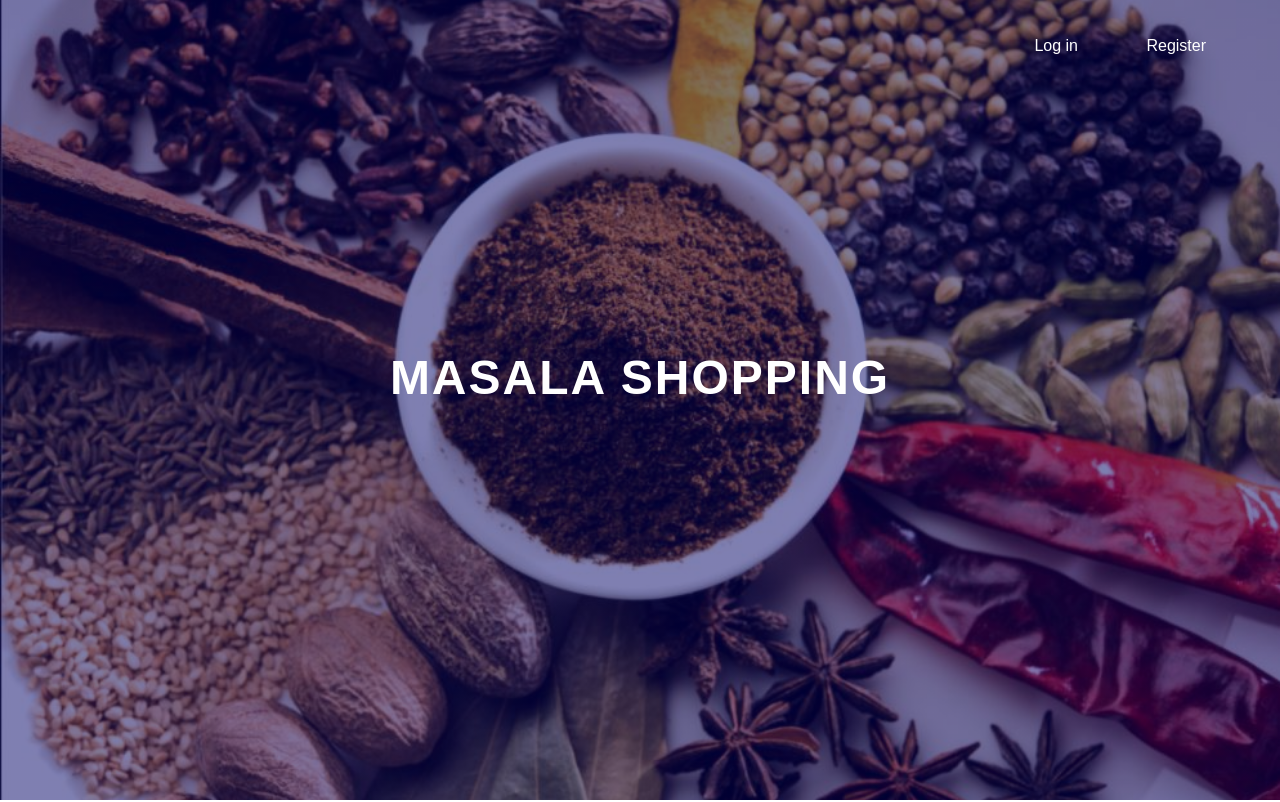
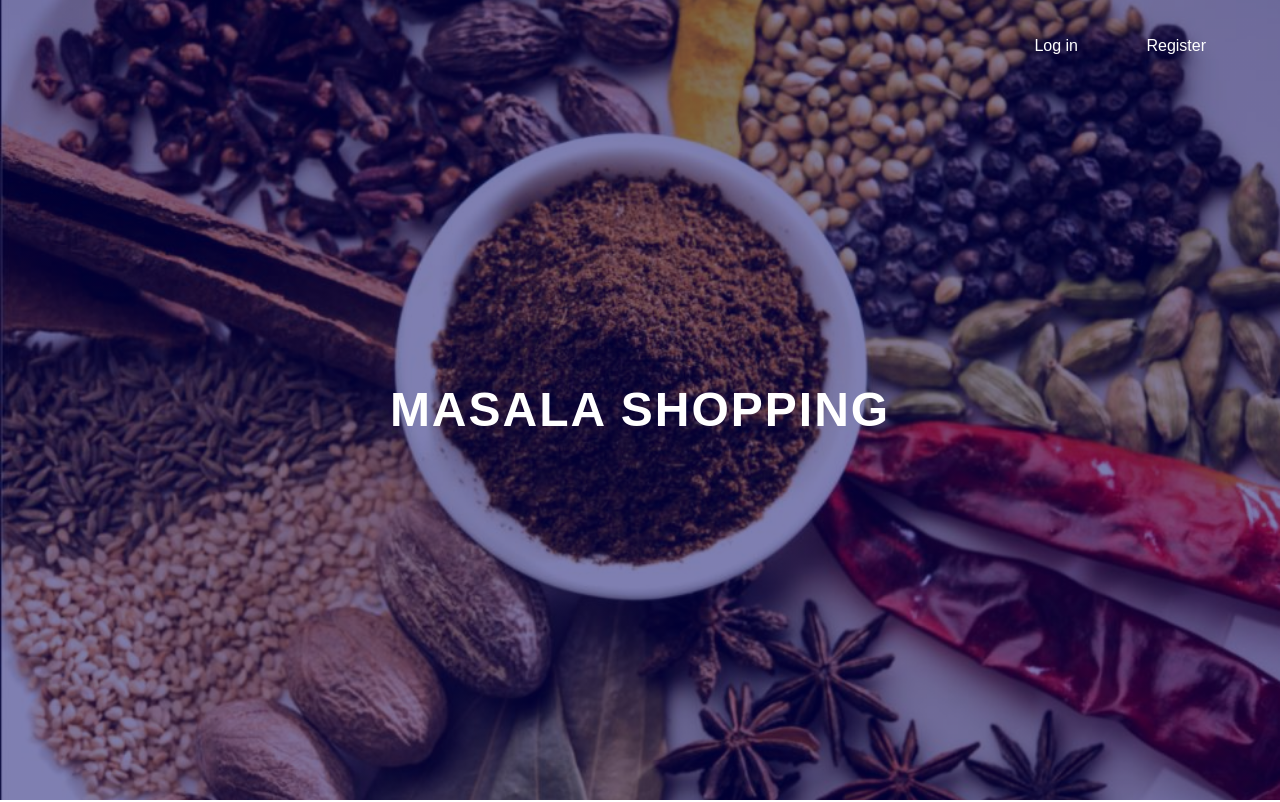
Before and after one commit to sapna1601/masala-shopping.com, a plain HTML site: page index.html in a window 1280 px wide. Shown: the top 802 px of the page. Drawn offline with nearby package versions, Linux system fonts and the light colour scheme.

Commit message:
Update style.css

```diff
--- a/style.css
+++ b/style.css
@@ -8,6 +8,7 @@ header{
     background-size: cover;
     background-position: center;
     height: 100vh;
+    line-height:120px;
 }
 nav{
     position: fixed;
```
